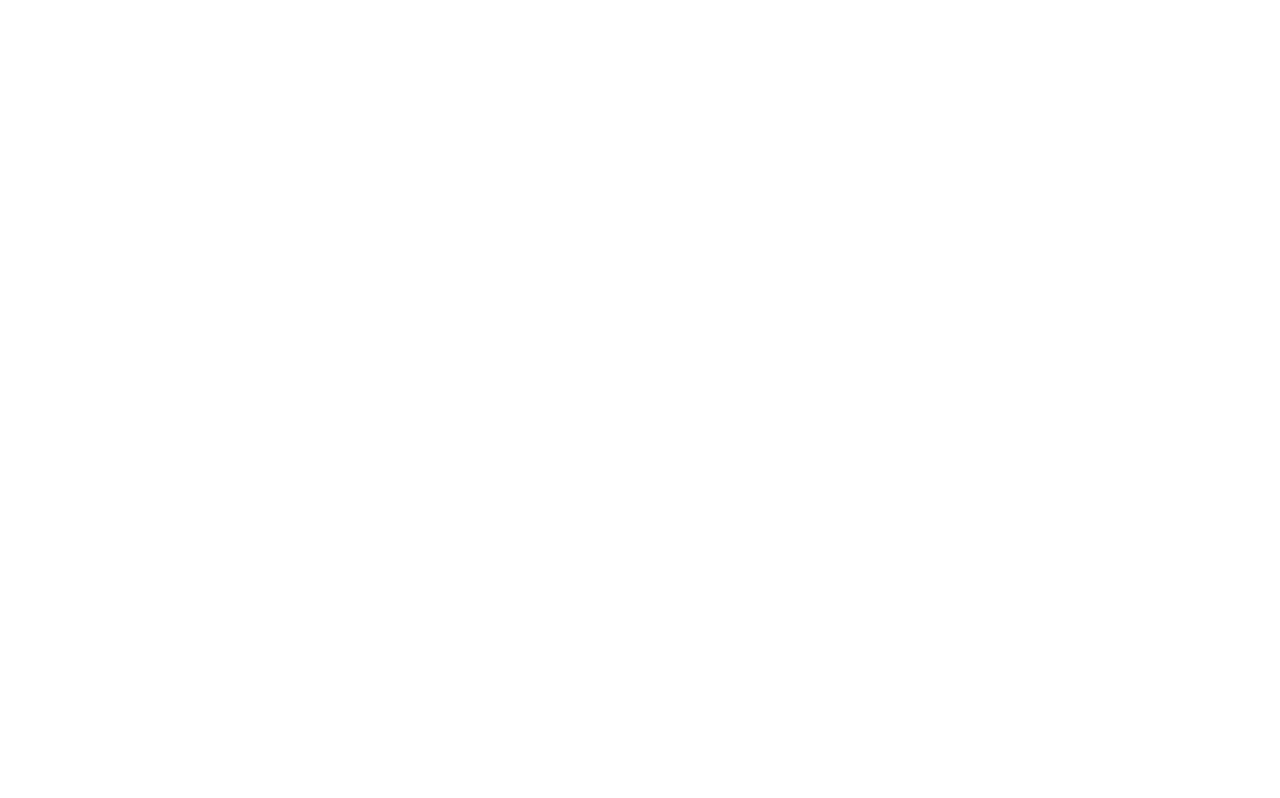
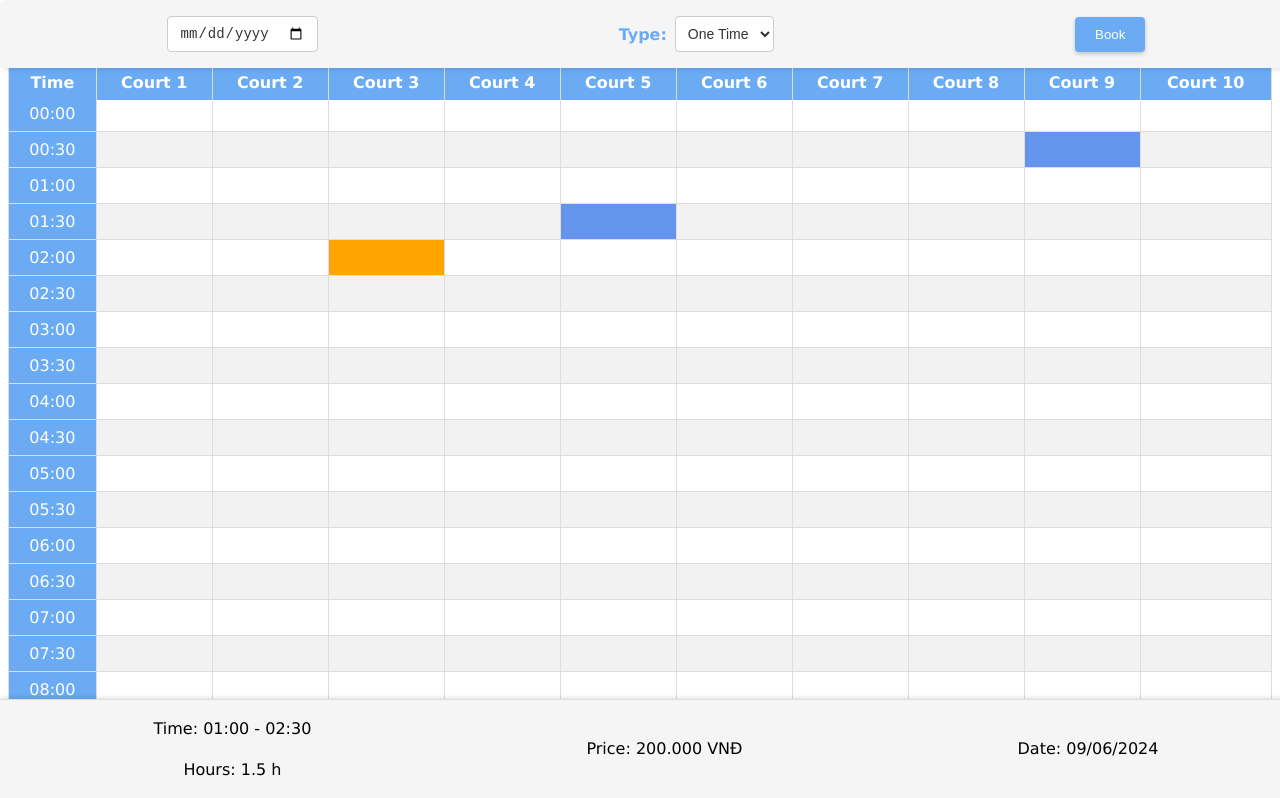
Before and after one commit to Zapz31/Court-Master-Frontend, a Vue app: page /schedule in a window 1280 px wide. Before the commit this address had no page. Shown: the top 798 px of the page. Built offline with nearby package versions, Linux system fonts and the light colour scheme.

Commit message:
First design for Schedule Page UI

```diff
--- /dev/null
+++ b/src/components/Schedule/ScheduleController.vue
@@ -0,0 +1,116 @@
+<template>
+  <div class="controller">
+    <div class="date-picker">
+      <input type="date" v-model="selectedDate" />
+    </div>
+    <div class="type-dropdown">
+      <label>Type:</label>
+      <select v-model="selectedType">
+        <option value="one-time">One Time</option>
+        <option value="flexible">Flexible</option>
+        <option value="fixed">Fixed</option>
+      </select>
+    </div>
+    <button class="book-btn">Book</button>
+  </div>
+</template>
+
+  <script setup>
+import { ref } from "vue";
+
+const selectedDate = ref("");
+const selectedType = ref("one-time");
+</script>
+
+  <style scoped>
+.controller {
+  display: flex;
+  align-items: center;
+  justify-content: space-around;
+  background-color: #f5f5f5;
+  padding: 16px;
+  border-radius: 8px;
+  box-shadow: 0 2px 4px rgba(0, 0, 0, 0.1);
+  position: fixed; /* Fixed position */
+  top: 0; /* Position at the top of the screen */
+  left: 0; /* Position at the left of the screen */
+  width: 100%; /* Full width */
+  z-index: 1000; /* Ensure it's above other elements */
+}
+
+.book-btn {
+  padding: 10px 20px;
+  background-color: #6babf4;
+  color: white;
+  border: none;
+  border-radius: 4px;
+  cursor: pointer;
+  transition: all 0.3s ease-in-out;
+  box-shadow: 0 2px 4px rgba(0, 0, 0, 0.2);
+}
+
+.book-btn:hover {
+  background-color: #4a93e7;
+  box-shadow: 0 4px 8px rgba(0, 0, 0, 0.3);
+  transform: translateY(-2px);
+}
+
+.book-btn:active {
+  background-color: #3b7ccc;
+  box-shadow: 0 2px 4px rgba(0, 0, 0, 0.2);
+  transform: translateY(0);
+}
+
+.date-picker input[type="date"] {
+  padding: 8px 12px;
+  border: 1px solid #ccc;
+  border-radius: 4px;
+  background-color: white;
+  color: #333;
+  font-size: 14px;
+  transition: all 0.3s ease-in-out;
+}
+
+.date-picker input[type="date"]:hover {
+  border-color: #6babf4;
+  box-shadow: 0 2px 4px rgba(0, 0, 0, 0.1);
+}
+
+.date-picker input[type="date"]:focus {
+  outline: none;
+  border-color: #6babf4;
+  box-shadow: 0 2px 4px rgba(0, 0, 0, 0.2);
+}
+
+.type-dropdown {
+  display: flex;
+  align-items: center;
+}
+
+.type-dropdown label {
+  margin-right: 8px;
+  color: #6babf4;
+  font-weight: bold;
+}
+
+.type-dropdown select {
+  padding: 8px;
+  border: 1px solid #ccc;
+  border-radius: 4px;
+  background-color: white;
+  color: #333;
+  font-size: 14px;
+  transition: all 0.3s ease-in-out;
+}
+
+.type-dropdown select:hover {
+  border-color: #6babf4;
+  box-shadow: 0 2px 4px rgba(0, 0, 0, 0.1);
+}
+
+.type-dropdown select:focus {
+  outline: none;
+  border-color: #6babf4;
+  box-shadow: 0 2px 4px rgba(0, 0, 0, 0.2);
+}
+</style>
--- /dev/null
+++ b/src/components/Schedule/ScheduleInformation.vue
@@ -0,0 +1,55 @@
+<!-- src/components/Schedule/ScheduleInformation.vue -->
+<template>
+  <div class="schedule-information">
+    <div class="info-item">
+      <label>Time: {{ time }}</label>
+      <br />
+      <label for="">Hours: {{ hours }} h</label>
+    </div>
+    <div class="info-item">
+      <label>Price: {{ price }} VNĐ</label>
+    </div>
+    <div class="info-item">
+      <label>Date: {{ date }}</label>
+    </div>
+  </div>
+</template>
+
+<script setup>
+import { ref } from "vue";
+
+// Các giá trị ví dụ, bạn có thể thay thế bằng giá trị động
+const time = ref("01:00 - 02:30");
+const hours = ref("1.5");
+const price = ref("200.000");
+const date = ref("09/06/2024");
+</script>
+
+<style scoped>
+.schedule-information {
+  position: fixed;
+  bottom: 0;
+  left: 0;
+  width: 100%;
+  height: 68px;
+  background-color: #f5f5f5;
+  padding: 16px;
+  border-top: 1px solid #ddd;
+  box-shadow: 0 -2px 4px rgba(0, 0, 0, 0.1);
+  display: flex;
+  justify-content: space-around;
+  align-items: center;
+  z-index: 1000; /* Đảm bảo nằm trên cùng */
+}
+
+.info-item {
+  display: flex;
+  flex-direction: column;
+  align-items: center;
+}
+
+label {
+  font-weight: italic;
+  margin-bottom: 2.8px;
+}
+</style>
--- /dev/null
+++ b/src/components/Schedule/ScheduleTable.vue
@@ -0,0 +1,200 @@
+<template>
+  <div>
+    <table>
+      <thead>
+        <tr>
+          <th class="time-column">Time</th>
+          <th v-for="court in courtCount" :key="court">Court {{ court }}</th>
+        </tr>
+      </thead>
+      <tbody>
+        <tr v-for="(time, timeIndex) in times" :key="time">
+          <td class="time-column">{{ formatTime(time) }}</td>
+          <td
+            v-for="court in courtCount"
+            :key="court"
+            :class="getCellClass(time, court)"
+            @mousedown="handleMouseDown(time, court)"
+            @mouseenter="handleMouseEnter(time, court)"
+            @mouseup="handleMouseUp"
+          ></td>
+        </tr>
+      </tbody>
+    </table>
+  </div>
+</template>
+
+  <script setup>
+import { computed, ref } from "vue";
+
+const courtCount = 10; // Thay đổi giá trị này tùy theo số sân của CLB
+
+// Time được fixed cố định 24h tức 48 hàng
+const times = computed(() => {
+  const times = [];
+  for (let hour = 0; hour < 24; hour++) {
+    for (let minute = 0; minute < 60; minute += 30) {
+      times.push(hour * 60 + minute);
+    }
+  }
+  return times;
+});
+
+const formatTime = (time) => {
+  const hours = Math.floor(time / 60);
+  const minutes = time % 60;
+  return `${hours.toString().padStart(2, "0")}:${minutes
+    .toString()
+    .padStart(2, "0")}`;
+};
+
+// Tạo danh sách để lưu trữ trạng thái của các ô
+const cellStates = ref([]);
+
+// Hàm khởi tạo dữ liệu mẫu
+const initializeCellStates = () => {
+  for (let time of times.value) {
+    for (let court = 1; court <= courtCount; court++) {
+      cellStates.value.push({
+        time: formatTime(time),
+        court: court,
+        status: "empty",
+      });
+    }
+  }
+};
+
+// Khởi tạo dữ liệu mẫu
+initializeCellStates();
+
+// ========================================DATA TEST================================================
+cellStates.value.find(
+  (cell) => cell.time === "00:30" && cell.court === 9
+).status = "booked"; // Ví dụ một ô đã được đặt chỗ
+cellStates.value.find(
+  (cell) => cell.time === "01:30" && cell.court === 5
+).status = "booked"; // Ví dụ một ô đã được đặt chỗ
+cellStates.value.find(
+  (cell) => cell.time === "02:00" && cell.court === 3
+).status = "bookedByUser"; // Ví dụ một ô đã được đặt bởi người dùng
+// =================================================================================================
+
+let isDragging = ref(false);
+let dragStartCell = ref(null);
+
+const handleMouseDown = (time, court) => {
+  const cell = cellStates.value.find(
+    (cell) => cell.time === formatTime(time) && cell.court === court
+  );
+
+  if (cell.status === "booked" || cell.status === "bookedByUser") {
+    return; // Không làm gì nếu ô đã được đặt chỗ hoặc đã được đặt bởi người dùng
+  }
+
+  isDragging.value = true;
+  dragStartCell.value = { time: formatTime(time), court: court };
+  updateCellState(time, court);
+};
+
+const handleMouseEnter = (time, court) => {
+  if (isDragging.value) {
+    updateCellState(time, court);
+  }
+};
+
+const handleMouseUp = () => {
+  isDragging.value = false;
+};
+
+const updateCellState = (time, court) => {
+  const cell = cellStates.value.find(
+    (cell) => cell.time === formatTime(time) && cell.court === court
+  );
+
+  if (cell.status === "booked" || cell.status === "bookedByUser") {
+    return; // Không làm gì nếu ô đã được đặt chỗ hoặc đã được đặt bởi người dùng
+  }
+
+  if (cell.status === "empty") {
+    cell.status = "selected";
+  } else if (cell.status === "selected") {
+    cell.status = "empty";
+  }
+};
+
+const getCellClass = (time, court) => {
+  const cell = cellStates.value.find(
+    (cell) => cell.time === formatTime(time) && cell.court === court
+  );
+
+  if (cell.status === "booked") {
+    return "booked";
+  } else if (cell.status === "bookedByUser") {
+    return "bookedByUser";
+  } else if (cell.status === "selected") {
+    return "selected";
+  } else {
+    return "";
+  }
+};
+</script>
+
+  <style>
+table {
+  width: 100%;
+  border-collapse: collapse;
+}
+
+th,
+td {
+  border: 1.5px solid #ddd;
+  padding: 8px;
+  text-align: center;
+}
+
+th {
+  color: white;
+  background-color: #6babf4;
+  font-weight: bold;
+  position: sticky;
+  top: 64px;
+  z-index: 5;
+  border-bottom: 2px solid #ddd; /* Thêm viền ngăn cách phía dưới các thẻ <th> */
+}
+
+.time-column {
+  font-style: bold;
+  color: white;
+  background-color: #6babf4;
+}
+
+tr:nth-child(even) {
+  background-color: #f2f2f2;
+}
+
+tr:hover {
+  background-color: #e6e6e6;
+}
+
+td {
+  cursor: pointer;
+}
+
+td.booked {
+  background-color: cornflowerblue;
+  cursor: not-allowed;
+}
+
+td.bookedByUser {
+  background-color: orange;
+  cursor: not-allowed;
+}
+
+td.selected {
+  background-color: #32cd32; /* Màu xanh lá */
+}
+
+tbody tr:first-child td {
+  border-top: 2px solid #ddd; /* Thêm viền ngăn cách phía trên hàng đầu tiên của bảng */
+}
+</style>
--- a/src/router/index.js
+++ b/src/router/index.js
@@ -24,6 +24,12 @@
         name: 'HomePageScreen',
         component: () => import('../views/HomePageScreen.vue') ,
     },
+
+    {
+        path: '/schedule',
+        name: 'ScheduleScreen',
+        component: () => import('../views/ScheduleScreen.vue') ,
+    },
 ]
 
 const router = createRouter({
--- /dev/null
+++ b/src/views/ScheduleScreen.vue
@@ -0,0 +1,43 @@
+<template>
+  <div class="schedule-controller-wrapper">
+    <schedule-controller />
+  </div>
+  <div class="schedule-table-wrapper">
+    <schedule-table />
+  </div>
+
+  <div class="shedule-information-wrapper">
+    <schedule-information />
+  </div>
+</template>
+
+<script setup>
+import ScheduleController from "../components/Schedule/ScheduleController.vue";
+import ScheduleInformation from "../components/Schedule/ScheduleInformation.vue";
+import ScheduleTable from "../components/Schedule/ScheduleTable.vue";
+</script>
+
+<style>
+.schedule-table-wrapper {
+  padding-top: 50px;
+  padding-bottom: 100px; /* Khoảng trống để không bị che bởi thanh thông tin cố định */
+}
+
+.schedule-controller {
+  margin-top: -20px;
+  position: sticky;
+  top: 0;
+  z-index: 3; /* Z-index cao hơn th */
+  background-color: #f5f5f5;
+  padding: 16px;
+  height: 50px; /* Chiều cao tương ứng để không chồng lên phần th */
+  box-shadow: 0 2px 4px rgba(0, 0, 0, 0.1);
+}
+
+.schedule-information-wrapper {
+  position: fixed;
+  bottom: 0;
+  left: 0;
+  width: 100%;
+}
+</style>
```
